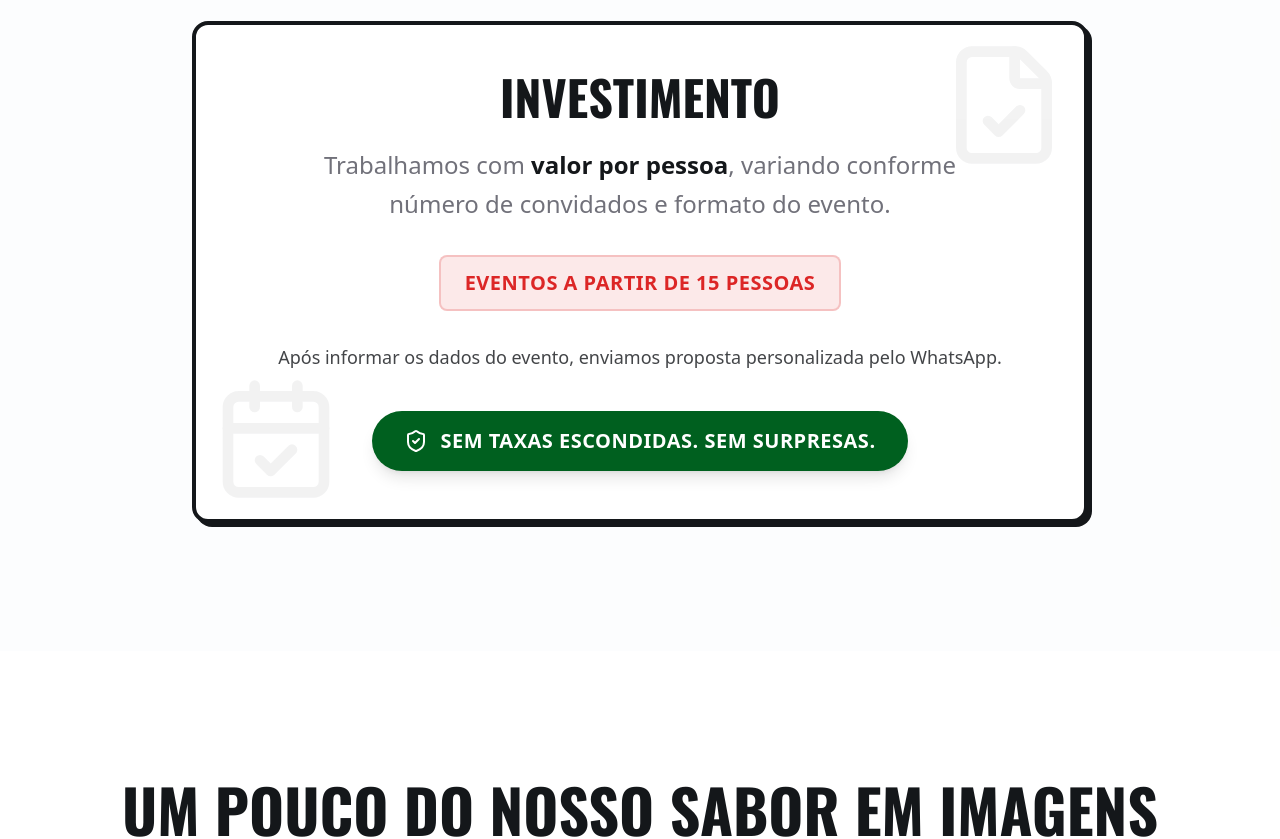
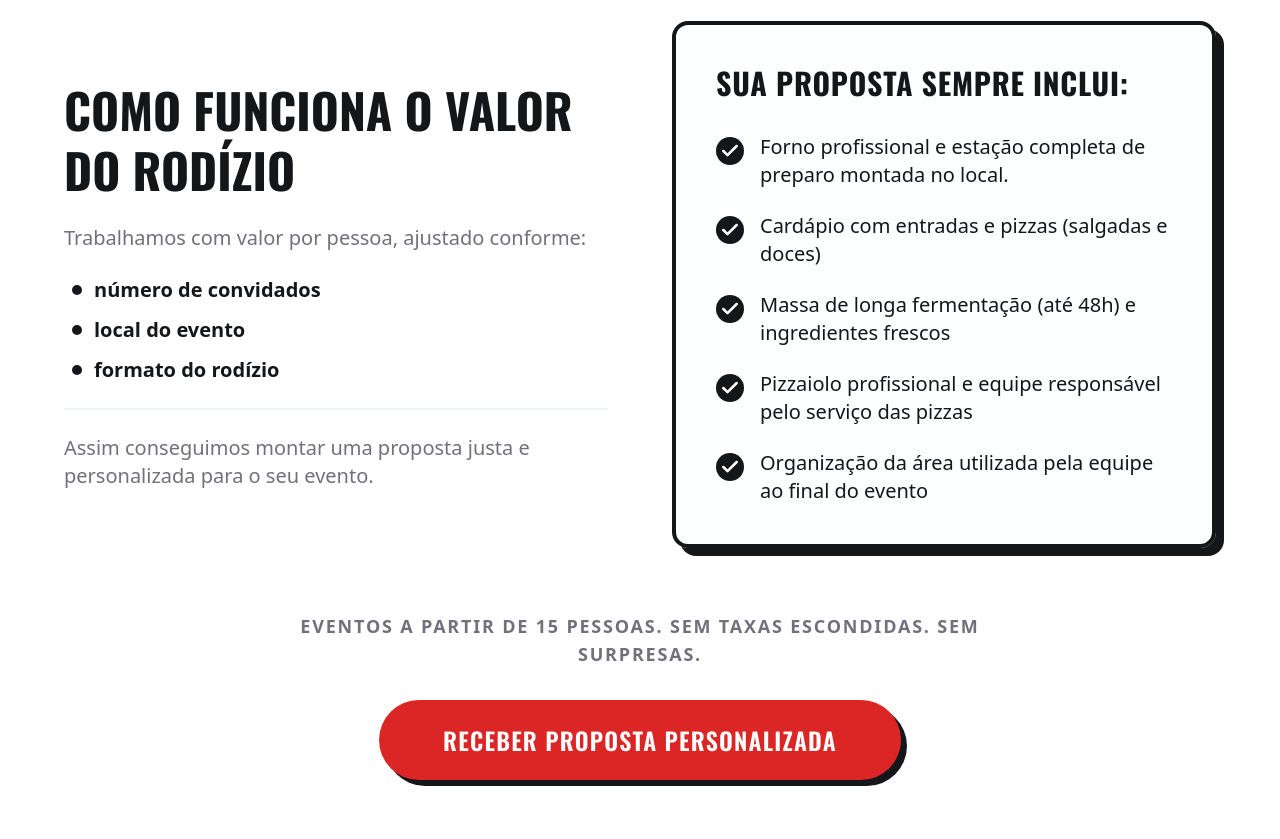
Before and after one commit to gabrielwanzeller/home_vero_gusto, a Next.js app: page / in a window 1280 px wide. Shown: the part 9280-10119 px from the top of the page. Built offline with nearby package versions, Linux system fonts and the light colour scheme.

Commit message:
Melhoria da copy e design da seção de investment

```diff
--- a/src/components/sections/ideal-for.tsx
+++ b/src/components/sections/ideal-for.tsx
@@ -26,7 +26,7 @@ export function IdealFor() {
 
         {/* Section Header */}
         <div className="text-center space-y-4 mb-16 max-w-3xl mx-auto">
-          <h2 className="font-display text-4xl md:text-5xl lg:text-6xl font-bold uppercase text-foreground leading-[1] tracking-tight">
+          <h2 className="font-display text-4xl md:text-5xl lg:text-6xl font-bold uppercase text-foreground leading-none tracking-tight">
             Esse rodízio é ideal para quem…
           </h2>
           <p className="text-lg md:text-xl text-muted-foreground font-medium">
--- a/src/components/sections/investment.tsx
+++ b/src/components/sections/investment.tsx
@@ -1,43 +1,82 @@
 import { Button } from "@/components/ui/button"
-import { ShieldCheck, CalendarCheck, FileCheck } from "lucide-react"
+import { Check } from "lucide-react"
 
 export function Investment() {
   return (
-    <section className="py-20 md:py-32 bg-secondary/30">
+    <section className="py-20 md:py-32 bg-background border-b-2 border-border/50">
       <div className="container mx-auto px-4 md:px-6">
 
-        {/* Trust Box */}
-        <div className="max-w-4xl mx-auto bg-white border-4 border-foreground rounded-2xl p-8 md:p-12 shadow-hard text-center relative overflow-hidden">
+        {/* Main Grid: 2 Columns on Desktop, Stacked on Mobile */}
+        <div className="grid grid-cols-1 md:grid-cols-2 gap-12 lg:gap-16 max-w-6xl mx-auto mb-16">
 
-           <h2 className="font-display text-4xl md:text-5xl font-bold uppercase mb-6 text-foreground">
-             Investimento
-           </h2>
+          {/* Left Column: Price Logic */}
+          <div className="space-y-6 flex flex-col justify-center">
+            <h2 className="font-display text-4xl md:text-5xl font-bold uppercase text-foreground leading-tight">
+              Como funciona o valor do rodízio
+            </h2>
+            <p className="text-xl text-muted-foreground font-medium">
+              Trabalhamos com valor por pessoa, ajustado conforme:
+            </p>
+            <ul className="space-y-3 pl-2">
+              <li className="flex items-center gap-3 text-lg md:text-xl font-bold text-foreground">
+                <span className="w-2.5 h-2.5 rounded-full bg-foreground shrink-0" />
+                número de convidados
+              </li>
+              <li className="flex items-center gap-3 text-lg md:text-xl font-bold text-foreground">
+                <span className="w-2.5 h-2.5 rounded-full bg-foreground shrink-0" />
+                local do evento
+              </li>
+              <li className="flex items-center gap-3 text-lg md:text-xl font-bold text-foreground">
+                <span className="w-2.5 h-2.5 rounded-full bg-foreground shrink-0" />
+                formato do rodízio
+              </li>
+            </ul>
+            <p className="text-xl text-muted-foreground font-medium pt-6 border-t-2 border-border/50">
+              Assim conseguimos montar uma proposta justa e personalizada para o seu evento.
+            </p>
+          </div>
 
-           <p className="text-xl md:text-2xl text-muted-foreground mb-8 max-w-2xl mx-auto leading-relaxed">
-             Trabalhamos com <span className="font-bold text-foreground">valor por pessoa</span>, variando conforme número de convidados e formato do evento.
+          {/* Right Column: Value Delivered (Card) */}
+          <div className="bg-secondary/20 border-4 border-foreground rounded-2xl p-8 md:p-10 shadow-[8px_8px_0px_0px_rgba(20,23,26,1)]">
+            <h3 className="font-display text-2xl md:text-3xl font-bold uppercase mb-8 text-foreground tracking-wide">
+              Sua proposta sempre inclui:
+            </h3>
+
+            <ul className="space-y-6">
+              {[
+                "Forno profissional e estação completa de preparo montada no local.",
+                "Cardápio com entradas e pizzas (salgadas e doces)",
+                "Massa de longa fermentação (até 48h) e ingredientes frescos",
+                "Pizzaiolo profissional e equipe responsável pelo serviço das pizzas",
+                "Organização da área utilizada pela equipe ao final do evento"
+              ].map((item, idx) => (
+                <li key={idx} className="flex gap-4 items-start">
+                  <div className="bg-foreground text-background rounded-full p-1 shrink-0 mt-1">
+                    <Check className="w-5 h-5" strokeWidth={3} />
+                  </div>
+                  <span className="text-lg md:text-xl font-medium text-foreground leading-snug">
+                    {item}
+                  </span>
+                </li>
+              ))}
+            </ul>
+          </div>
+
+        </div>
+
+        {/* Bottom Area: Footer & CTA */}
+        <div className="max-w-3xl mx-auto text-center space-y-8">
+           <p className="text-base md:text-lg font-bold uppercase tracking-widest text-muted-foreground">
+             Eventos a partir de 15 pessoas. Sem taxas escondidas. Sem surpresas.
            </p>
 
-           <div className="inline-block bg-primary/10 text-primary border-2 border-primary/20 rounded-lg px-6 py-3 mb-8">
-             <span className="text-xl font-bold uppercase tracking-wide">Eventos a partir de 15 pessoas</span>
-           </div>
-
-           <p className="text-lg text-foreground/80 mb-10">
-             Após informar os dados do evento, enviamos proposta personalizada pelo WhatsApp.
-           </p>
-
-           {/* Guarantee Badge */}
-           <div className="inline-flex items-center gap-3 bg-brand-green text-white px-8 py-4 rounded-full shadow-lg hover:scale-105 transition-transform cursor-default">
-             <ShieldCheck className="w-6 h-6" />
-             <span className="font-bold text-lg md:text-xl uppercase tracking-wide">Sem taxas escondidas. Sem surpresas.</span>
-           </div>
-
-           {/* Decorative elements */}
-           <div className="absolute top-4 right-4 opacity-5">
-              <FileCheck className="w-32 h-32" />
-           </div>
-           <div className="absolute bottom-4 left-4 opacity-5">
-              <CalendarCheck className="w-32 h-32" />
-           </div>
+           <Button
+             size="lg"
+             className="w-full md:w-auto h-20 px-10 md:px-16 text-xl md:text-2xl rounded-full font-display uppercase tracking-wider shadow-[6px_6px_0px_0px_rgba(20,23,26,1)] hover:translate-y-1 hover:shadow-[4px_4px_0px_0px_rgba(20,23,26,1)] transition-all"
+             variant="primary"
+           >
+             Receber proposta personalizada
+           </Button>
         </div>
 
       </div>
```
